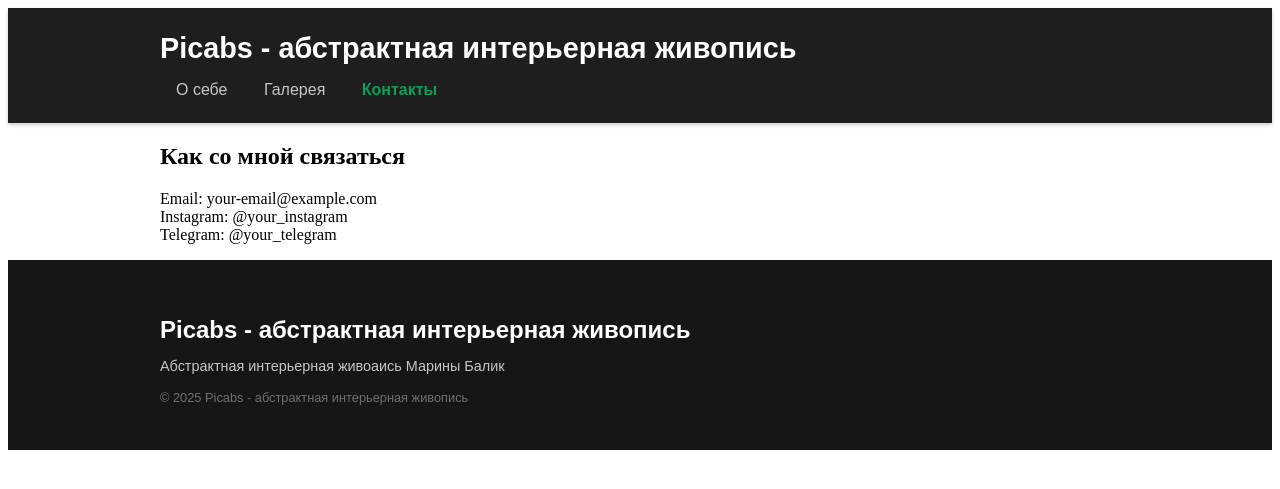
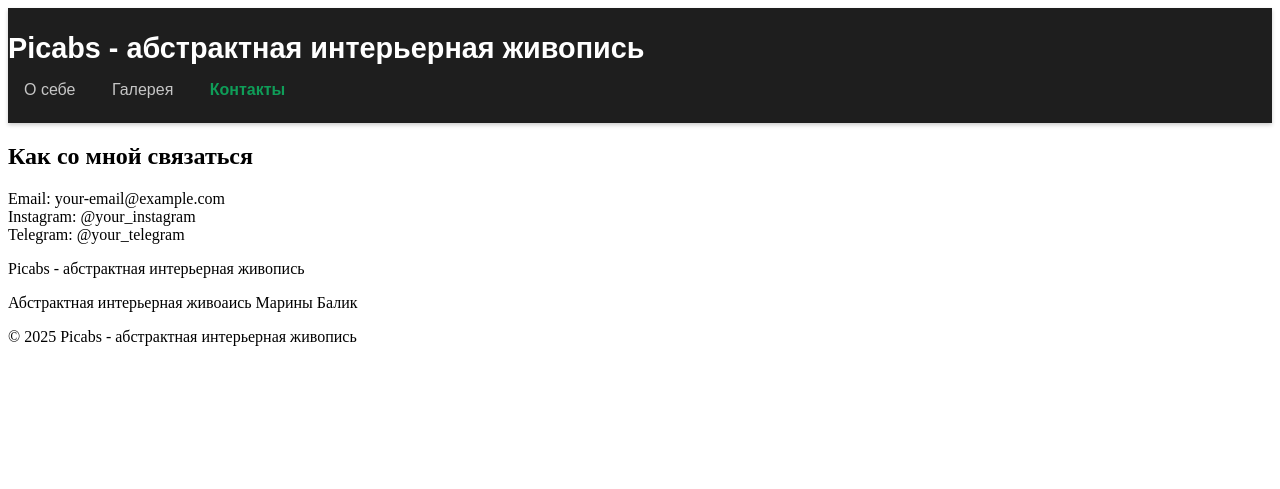
Before and after one commit to PicAbsArt/picabsart.github.io, a Jekyll site: the page built from contact.md, in a window 1280 px wide. Shown: the top 489 px of the page. Built offline with Jekyll 4.4.1, drawn with Linux system fonts in a browser that asks for light colours.

Commit message:
Update footer.html

```diff
--- a/_includes/footer.html
+++ b/_includes/footer.html
@@ -6,35 +6,3 @@
     <p class="footer-copyright">&copy; {{ site.time | date: "%Y" }} {{ site.title }}</p>
   </div>
 </footer>
-
-<style>
-.site-footer {
-  background-color: #161616;
-  color: #c6c6c6;
-  padding: 2rem 0;
-  font-family: 'IBM Plex Sans', sans-serif;
-}
-
-.wrapper {
-  max-width: 960px;
-  margin: 0 auto;
-  padding: 0 1rem;
-}
-
-.footer-title {
-  font-size: 1.5rem;
-  font-weight: 600;
-  margin-bottom: 0.5rem;
-  color: white;
-}
-
-.footer-description {
-  font-size: 0.9rem;
-  margin-bottom: 1rem;
-}
-
-.footer-copyright {
-  font-size: 0.8rem;
-  color: #6f6f6f;
-}
-</style>
```
